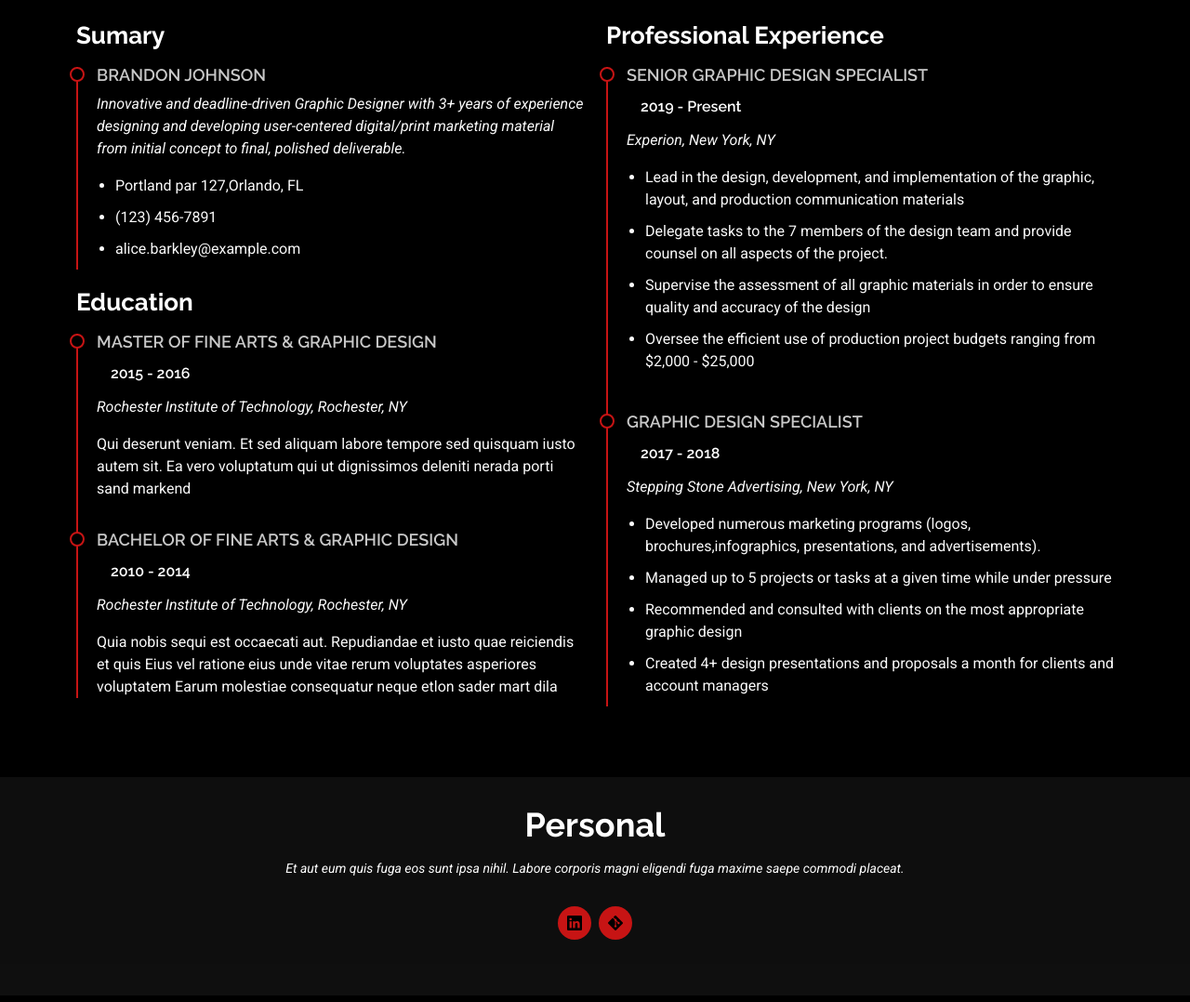
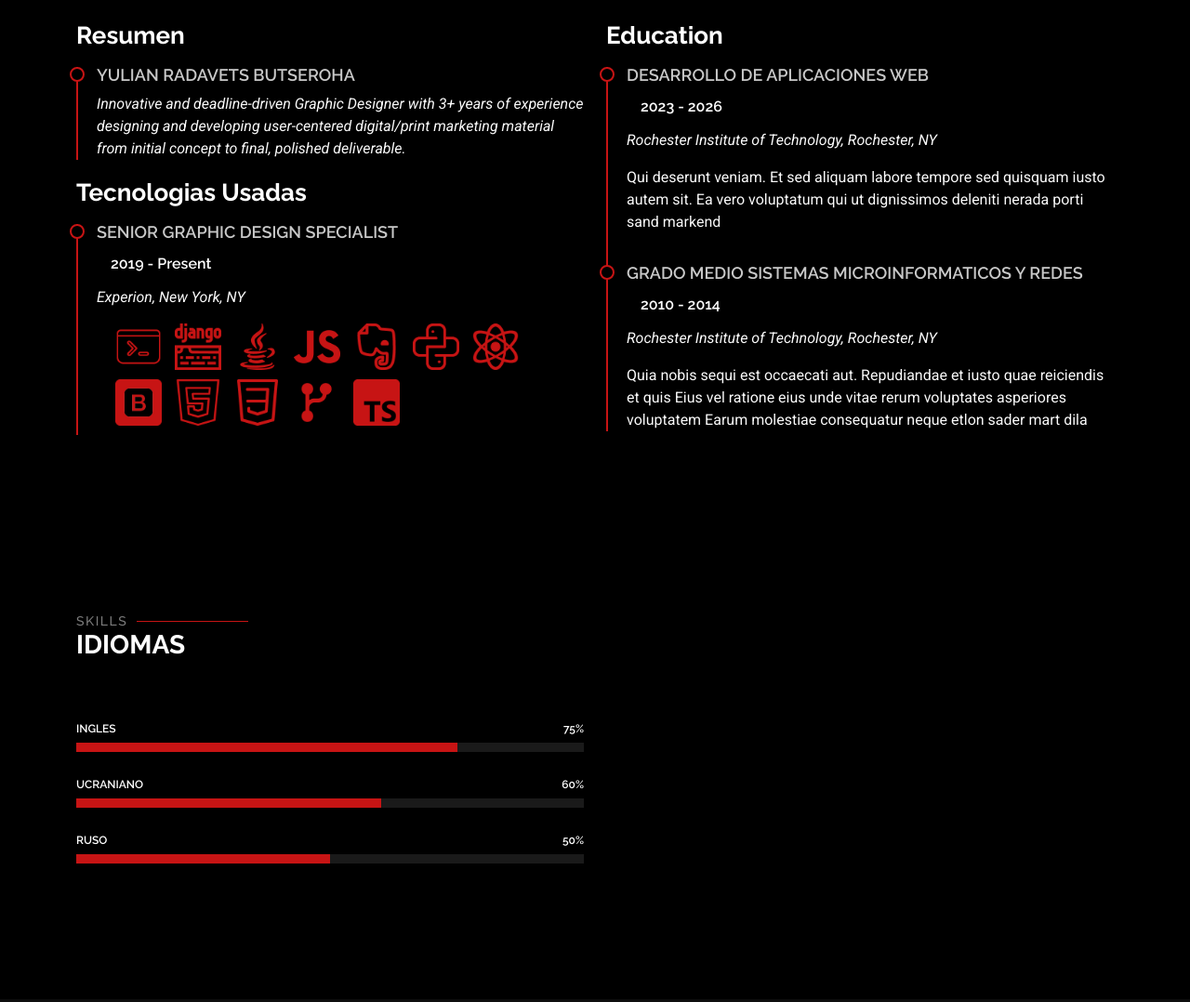
Before and after one commit to YulianRDB/Portfolio, a plain HTML site: page resume.html in a window 1280 px wide. Shown: the part 488-1566 px from the top of the page at 93% size. Drawn offline with Linux system fonts and the light colour scheme.

Commit message:
Iconos-Experiencia

```diff
--- a/assets/css/main.css
+++ b/assets/css/main.css
@@ -1494,3 +1494,8 @@ section,
 .headerImg {
   background-image: url("../img/xtra/fondo_rojo.jpg");
 }
+
+.features-item img{
+  margin-right: 10px;
+  margin-bottom: 10px;
+}
--- a/resume.html
+++ b/resume.html
@@ -75,9 +75,9 @@
           <div class="row d-flex justify-content-center text-center">
             <div class="col-lg-8">
               <h1>Experiencia</h1>
-              <p class="mb-0">Odio et unde deleniti. Deserunt numquam exercitationem. Officiis quo odio sint voluptas
-                consequatur ut a odio voluptatem. Sit dolorum debitis veritatis natus dolores. Quasi ratione sint. Sit
-                quaerat ipsum dolorem.</p>
+              <p class="mb-0">Futuro Desarrollador Web en formación. Apasionado por la tecnología y el código limpio.
+                Actualmente perfeccionando mis habilidades en Pyhton y TypeScript. En busca de retos y prácticas
+                para iniciar mi carrera profesional con energía y compromiso.</p>
             </div>
           </div>
         </div>
@@ -100,31 +100,50 @@
         <div class="row">
 
           <div class="col-lg-6" data-aos="fade-up" data-aos-delay="100">
-            <h3 class="resume-title">Sumary</h3>
+            <h3 class="resume-title">Resumen</h3>
 
             <div class="resume-item pb-0">
-              <h4>Brandon Johnson</h4>
+              <h4>Yulian Radavets Butseroha</h4>
               <p><em>Innovative and deadline-driven Graphic Designer with 3+ years of experience designing and
                   developing user-centered digital/print marketing material from initial concept to final, polished
                   deliverable.</em></p>
+            </div><!-- Edn Resume Item -->
+            <h3 class="resume-title">Tecnologias Usadas</h3>
+            <div class="resume-item">
+              <h4>Senior graphic design specialist</h4>
+              <h5>2019 - Present</h5>
+              <p><em>Experion, New York, NY </em></p>
               <ul>
-                <li>Portland par 127,Orlando, FL</li>
-                <li>(123) 456-7891</li>
-                <li>alice.barkley@example.com</li>
+                <div class="features-item">
+                  <img src="assets/icons/bash.png" alt="Descripción del icono" width="50" height="50">
+                  <img src="assets/icons/django.png" alt="Descripción del icono" width="50" height="50">
+                  <img src="assets/icons/java.png" alt="Descripción del icono" width="50" height="50">
+                  <img src="assets/icons/js.png" alt="Descripción del icono" width="50" height="50">
+                  <img src="assets/icons/postgres.png" alt="Descripción del icono" width="50" height="50">
+                  <img src="assets/icons/pyhton.png" alt="Descripción del icono" width="50" height="50">
+                  <img src="assets/icons/react-icon.png" alt="Descripción del icono" width="50" height="50">
+                  <img src="assets/icons/bootstrap.png" alt="Descripción del icono" width="50" height="50">
+                  <img src="assets/icons/html.png" alt="Descripción del icono" width="50" height="50">
+                  <img src="assets/icons/css.png" alt="Descripción del icono" width="50" height="50">
+                  <img src="assets/icons/git.png" alt="Descripción del icono" width="50" height="50">
+                  <img src="assets/icons/ts.png" alt="Descripción del icono" width="50" height="50">
+                </div>
               </ul>
             </div><!-- Edn Resume Item -->
+          </div>
 
+          <div class="col-lg-6" data-aos="fade-up" data-aos-delay="200">
             <h3 class="resume-title">Education</h3>
             <div class="resume-item">
-              <h4>Master of Fine Arts &amp; Graphic Design</h4>
-              <h5>2015 - 2016</h5>
+              <h4>Desarrollo de Aplicaciones Web</h4>
+              <h5>2023 - 2026</h5>
               <p><em>Rochester Institute of Technology, Rochester, NY</em></p>
               <p>Qui deserunt veniam. Et sed aliquam labore tempore sed quisquam iusto autem sit. Ea vero voluptatum qui
                 ut dignissimos deleniti nerada porti sand markend</p>
             </div><!-- Edn Resume Item -->
 
             <div class="resume-item">
-              <h4>Bachelor of Fine Arts &amp; Graphic Design</h4>
+              <h4>Grado Medio Sistemas Microinformaticos y Redes</h4>
               <h5>2010 - 2014</h5>
               <p><em>Rochester Institute of Technology, Rochester, NY</em></p>
               <p>Quia nobis sequi est occaecati aut. Repudiandae et iusto quae reiciendis et quis Eius vel ratione eius
@@ -134,44 +153,58 @@
 
           </div>
 
-          <div class="col-lg-6" data-aos="fade-up" data-aos-delay="200">
-            <h3 class="resume-title">Professional Experience</h3>
-            <div class="resume-item">
-              <h4>Senior graphic design specialist</h4>
-              <h5>2019 - Present</h5>
-              <p><em>Experion, New York, NY </em></p>
-              <ul>
-                <li>Lead in the design, development, and implementation of the graphic, layout, and production
-                  communication materials</li>
-                <li>Delegate tasks to the 7 members of the design team and provide counsel on all aspects of the
-                  project. </li>
-                <li>Supervise the assessment of all graphic materials in order to ensure quality and accuracy of the
-                  design</li>
-                <li>Oversee the efficient use of production project budgets ranging from $2,000 - $25,000</li>
-              </ul>
-            </div><!-- Edn Resume Item -->
+        </div>
 
-            <div class="resume-item">
-              <h4>Graphic design specialist</h4>
-              <h5>2017 - 2018</h5>
-              <p><em>Stepping Stone Advertising, New York, NY</em></p>
-              <ul>
-                <li>Developed numerous marketing programs (logos, brochures,infographics, presentations, and
-                  advertisements).</li>
-                <li>Managed up to 5 projects or tasks at a given time while under pressure</li>
-                <li>Recommended and consulted with clients on the most appropriate graphic design</li>
-                <li>Created 4+ design presentations and proposals a month for clients and account managers</li>
-              </ul>
-            </div><!-- Edn Resume Item -->
+      </div>
 
+    </section><!-- /Resume Section -->
+    <section id="interests" class="interests section">
+
+      <section id="skills" class="skills section">
+
+        <!-- Section Title -->
+        <div class="container section-title" data-aos="fade-up">
+          <h2>Skills</h2>
+          <div><span class="description-title">Idiomas</span></div>
+        </div><!-- End Section Title -->
+
+        <div class="container" data-aos="fade-up" data-aos-delay="100">
+
+          <div class="row skills-content skills-animation">
+
+            <div class="col-lg-6">
+
+              <div class="progress">
+                <span class="skill"><span>Ingles</span> <i class="val">75%</i></span>
+                <div class="progress-bar-wrap">
+                  <div class="progress-bar" role="progressbar" aria-valuenow="75" aria-valuemin="0" aria-valuemax="100">
+                  </div>
+                </div>
+              </div><!-- End Skills Item -->
+
+              <div class="progress">
+                <span class="skill"><span>Ucraniano</span> <i class="val">60%</i></span>
+                <div class="progress-bar-wrap">
+                  <div class="progress-bar" role="progressbar" aria-valuenow="60" aria-valuemin="0" aria-valuemax="100">
+                  </div>
+                </div>
+              </div><!-- End Skills Item -->
+
+              <div class="progress">
+                <span class="skill"><span>Ruso</span> <i class="val">50%</i></span>
+                <div class="progress-bar-wrap">
+                  <div class="progress-bar" role="progressbar" aria-valuenow="50" aria-valuemin="0" aria-valuemax="100">
+                  </div>
+                </div>
+              </div><!-- End Skills Item -->
+            </div>
           </div>
 
         </div>
 
         </div>
 
-    </section><!-- /Resume Section -->
-
+      </section><!-- /Skills Section -->
   </main>
 
   <footer id="footer" class="footer dark-background">
```
Also changed, not shown: assets/icons/bash.png (added), assets/icons/bootstrap.png (added), assets/icons/css.png (added), assets/icons/django.png (added), assets/icons/git.png (added), assets/icons/html.png (added), assets/icons/java.png (added), assets/icons/js.png (added), assets/icons/postgres.png (added), assets/icons/pyhton.png (added), assets/icons/react-icon.png (added), assets/icons/ts.png (added). Lines whose indentation alone changed are shown as unchanged.
